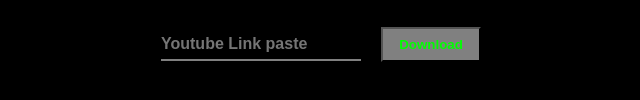
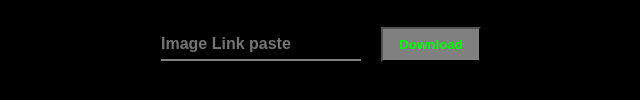
Before and after one commit to seunggihong/imgdownloader, a plain HTML site: page index.html in a window 1280 px wide. Shown: the part 384-484 px from the top of the page, 319-959 px from the left. Drawn offline with Linux system fonts and the light colour scheme.

Commit message:
index.html

```diff
--- a/index.html
+++ b/index.html
@@ -12,7 +12,7 @@
       <h1>DownLoader</h1>
     </header>
     <form>
-      <input placeholder="Youtube Link paste" />
+      <input placeholder="Image Link paste" />
       <button>Download</button>
     </form>
   </body>
```
